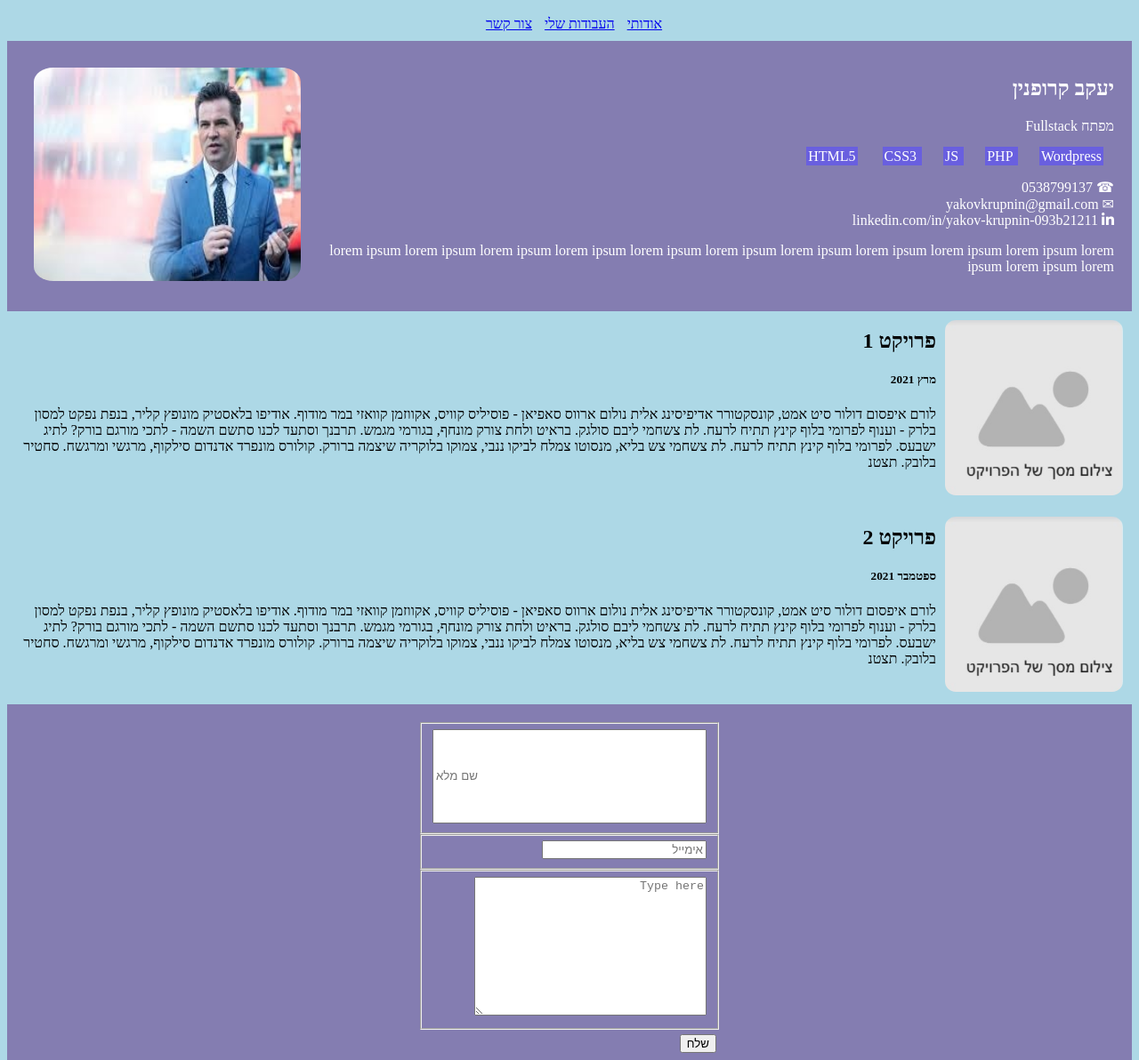
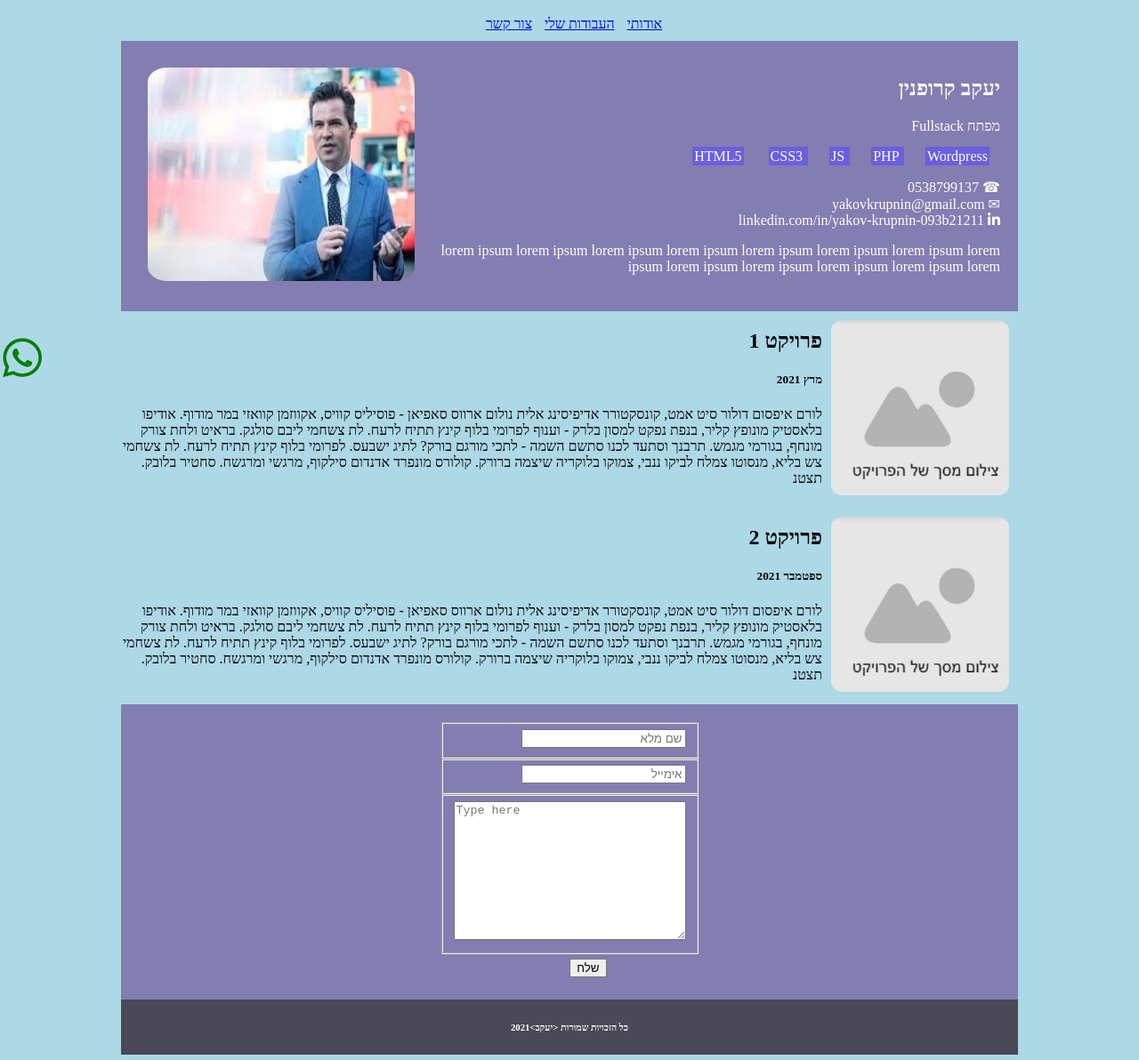
Before and after one commit to YakovK-n/fullstackcourse, a plain HTML site: page ex3/index_for_shiur_bait_3.html in a window 1280 px wide. Shown: the top 1192 px of the page at 89% size. Drawn offline with Linux system fonts and the light colour scheme.

Commit message:
Update style_for_shiur_bait_3.css

```diff
--- a/ex3/style_for_shiur_bait_3.css
+++ b/ex3/style_for_shiur_bait_3.css
@@ -1,7 +1,9 @@
 :root {
     direction: rtl;
-    font-family: 'Times New Roman', Times, serif;
+    font-family: 'Merriweather', serif;
     background-color: lightblue;
+    margin-left: 10%;
+    margin-right: 10%;
 }
 
 .color_white {
@@ -52,11 +54,9 @@ span {
     margin: 12px;
 }
 
-input[type="text"] {
-    height: 100px;
-    width: 300px;
+textarea {
     direction: ltr;
-    }
+}
 
 footer {
     background-color: rgb(75, 73, 87);
@@ -67,12 +67,8 @@ footer {
 
 button {
     margin: 5px;
-}
-
-h4 {
-    width: 150px;
-    border-bottom: 2px solid black ;
-    margin-top: 0;
+    position: relative;
+    right: 100px;
 }
 
 header a {
@@ -86,3 +82,15 @@ a:hover {
 section:first-of-type:hover {
     background-color: rgb(27, 160, 45);
 }
+
+#whats {
+    position: fixed;
+    top: calc(50% - 25px);
+    font-size: 50px;
+    width: 50px;
+    height: 50px;
+    left: 0;
+    color: green;
+    text-align: center;
+    justify-content: center;
+}
```
